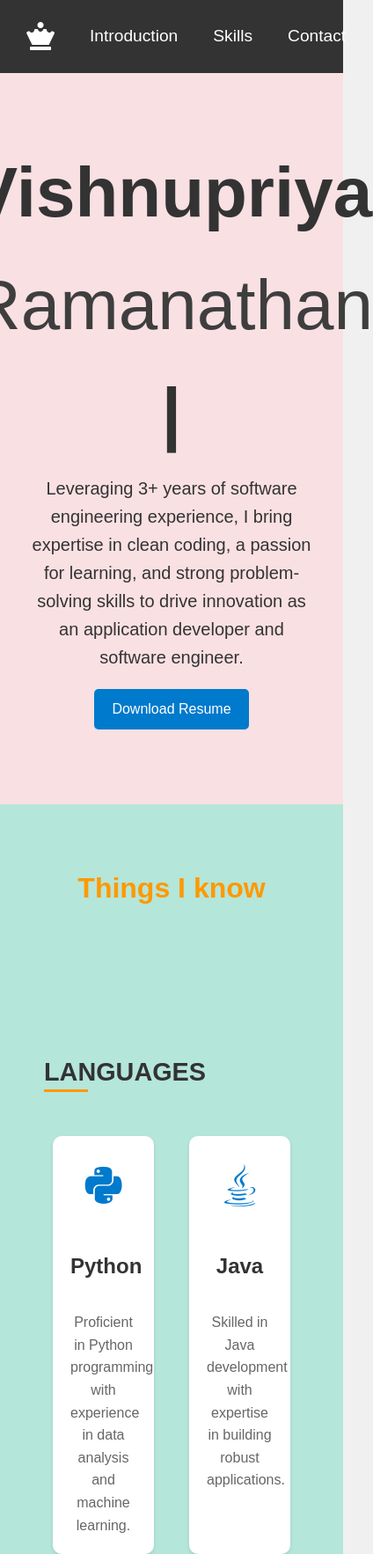
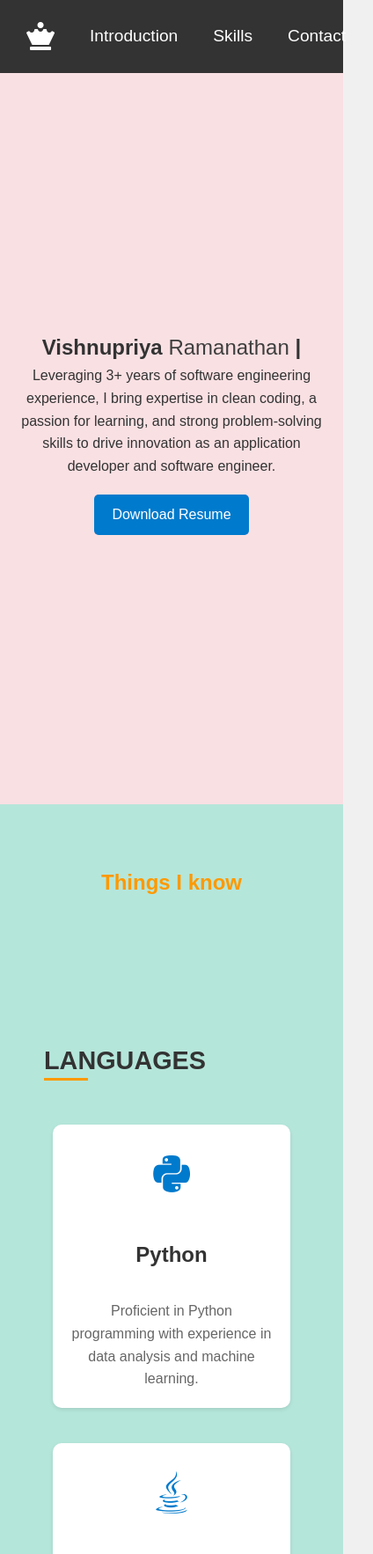
Before and after one commit to vishnupriyaRamanathan/vishnupriyaRamanathan.github.io, a plain HTML site: page index.html in a window 390 px wide. Shown: the top 1766 px of the page at 88% size, 424 px wide, since content can reach past the window. Drawn offline with nearby package versions, Linux system fonts and the light colour scheme.

Commit message:
Add styles for responsive design

```diff
--- a/styles.css
+++ b/styles.css
@@ -16,7 +16,6 @@ body {
   padding: 0;
 }
 
-
 header {
   background-color: #333;
   color: #fff;
@@ -27,8 +26,8 @@ header {
   z-index: 1;
 }
 
-header i{
-font-size: 2rem;
+header i {
+  font-size: 2rem;
 }
 
 nav {
@@ -111,7 +110,6 @@ section {
   color: #333;
   padding: 60px 0;
 }
-
 
 .progress-bar {
   width: 100px;
@@ -277,6 +275,46 @@ footer .subnote {
   font-size: 0.65rem;
 }
 
-footer i{
-color: red;
+footer i {
+  color: red;
 }
+
+@media screen and (max-width: 768px) {
+  .section-title {
+    font-size: 1.5rem;
+    position: static;
+  }
+
+  .blinking-cursor {
+    font-size: 1.5rem;
+    position: static;
+  }
+
+  #introduction h1 {
+    font-size: 1.5rem;
+  }
+
+  .bio {
+    width: 90%;
+    font-size: 1rem;
+  }
+
+  .skill-card {
+    width: calc(100% - 20px);
+  }
+
+  .section-title.sticky {
+    position: fixed;
+    top: 0;
+    width: 100%;
+    background-color: #333;
+    z-index: 1;
+    transition: all 0.7s cubic-bezier(0.215, 0.61, 0.355, 1);
+  }
+}
+
+@media screen and (max-width: 576px) {
+  footer .subnote {
+    font-size: 0.5rem;
+  }
+}
```
Also changed, not shown: index.html (+11 -11 lines).
